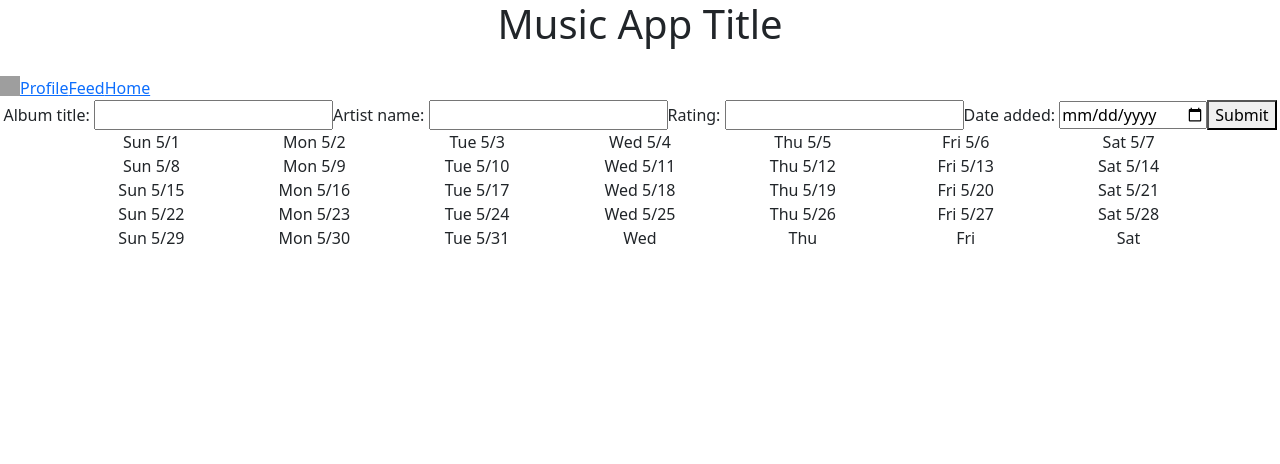
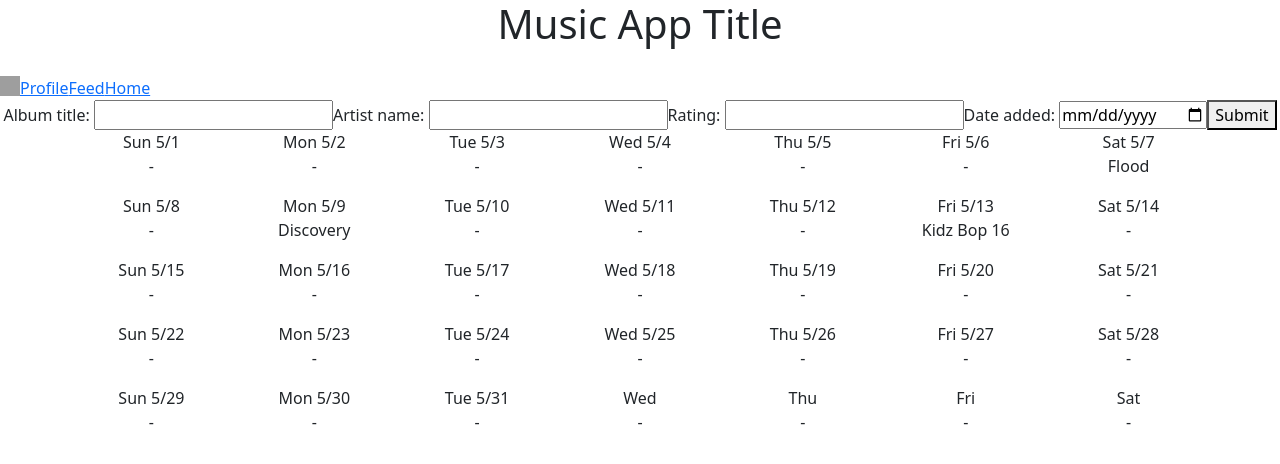
Before and after one commit to ahodori/phase-2-project, a React (Create React App) app: page / in a window 1280 px wide. Shown: the top 464 px of the page. Built offline with nearby package versions, Linux system fonts and the light colour scheme; data requests are answered from the project's data file; grey boxes are pictures that could not be loaded.

Commit message:
calendar displays titles of albums added on certain days

```diff
--- a/src/App.js
+++ b/src/App.js
@@ -30,7 +30,7 @@ function App() {
       <Header/>
       {isAddFormVisible ? <AddForm/> : <></>}
       <Routes>
-        <Route path="/" element={<Calendar/>}></Route>
+        <Route path="/" element={<Calendar albumEntries={albumEntries}/>}></Route>
         <Route path="/profile" element={<Profile user={user}/>}></Route>
         <Route path="/feed" element={<Feed albumEntries={albumEntries}/>}></Route>
       </Routes>
--- a/src/Calendar.js
+++ b/src/Calendar.js
@@ -4,16 +4,20 @@ import 'bootstrap/dist/css/bootstrap.min.css';
 
 
 
-function Calendar() {
+function Calendar({albumEntries}) {
+
     const currentDate = new Date();
+    const year  = currentDate.getFullYear();
+    const month = currentDate.getMonth();
     //currentDate.toISOString().split("T")[0]
+
     let firstOfMonth = new Date();
     firstOfMonth.setFullYear(currentDate.getFullYear());
     firstOfMonth.setMonth(currentDate.getMonth());
     firstOfMonth.setDate(1);
     console.log(firstOfMonth);
 
-    const calendarStart = firstOfMonth.getDate() - firstOfMonth.getDay() //start calendar on earliest Sunday, even if that's in last month
+    const calendarStart = firstOfMonth.getDate() - firstOfMonth.getDay(); //start calendar on earliest Sunday, even if that's in last month
 
     function renderDate(month, day) {
         const lastDayOfMonth = [31, 28, 31, 30, 31, 30, 31, 31, 30, 31, 30, 31];
@@ -24,23 +28,37 @@ function Calendar() {
         return <></>;
     }
 
+    function renderAlbumCards(day) {
+        const dispMonth = month+1<10 ? `0${month+1}` : `${month+1}`;
+        const dispDay   = day<10   ? `0${day}`   : `${day}`;
+        const todaysEntries = albumEntries.filter((albumEntry) => albumEntry.dateAdded === `${year}-${dispMonth}-${dispDay}`);
+        //console.log(todaysEntries);
+
+        if (todaysEntries.length > 0) {
+            return todaysEntries.map((entry) => {
+                return <p>{entry.title}</p>;
+            });
+        }
+
+        return <p>-</p>
+    }
+
     function CalendarWeek(firstDate) {
-        const month = currentDate.getMonth();
 
         return (
-        <div class="row">
-            <div class="col">Sun {renderDate(month, firstDate)}</div>
-            <div class="col">Mon {renderDate(month, firstDate+1)}</div>
-            <div class="col">Tue {renderDate(month, firstDate+2)}</div>
-            <div class="col">Wed {renderDate(month, firstDate+3)}</div>
-            <div class="col">Thu {renderDate(month, firstDate+4)}</div>
-            <div class="col">Fri {renderDate(month, firstDate+5)}</div>
-            <div class="col">Sat {renderDate(month, firstDate+6)}</div>
+        <div className="row">
+            <div className="col">Sun {renderDate(month, firstDate)}   {renderAlbumCards(firstDate)}</div>
+            <div className="col">Mon {renderDate(month, firstDate+1)} {renderAlbumCards(firstDate+1)}</div>
+            <div className="col">Tue {renderDate(month, firstDate+2)} {renderAlbumCards(firstDate+2)}</div>
+            <div className="col">Wed {renderDate(month, firstDate+3)} {renderAlbumCards(firstDate+3)}</div>
+            <div className="col">Thu {renderDate(month, firstDate+4)} {renderAlbumCards(firstDate+4)}</div>
+            <div className="col">Fri {renderDate(month, firstDate+5)} {renderAlbumCards(firstDate+5)}</div>
+            <div className="col">Sat {renderDate(month, firstDate+6)} {renderAlbumCards(firstDate+6)}</div>
         </div>
         )
     }
 
-    return (<div class="container">
+    return (<div className="container">
         {CalendarWeek(calendarStart)}
         {CalendarWeek(calendarStart+7)}
         {CalendarWeek(calendarStart+14)}
```
